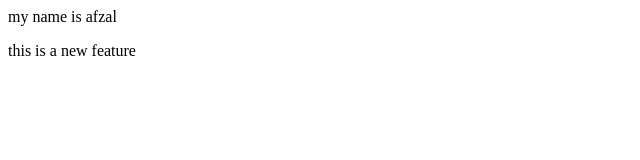
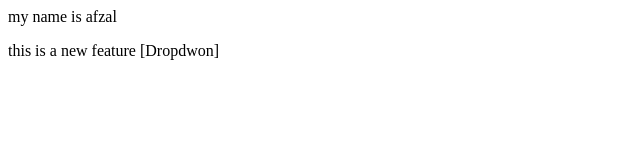
Before and after one commit to AfzalHussain-prog/localRepo, a plain HTML site: page index.html in a window 1280 px wide. Shown: the full height of the page, 0-640 px from the left. Drawn offline with Linux system fonts and the light colour scheme.

```diff
--- a/index.html
+++ b/index.html
@@ -1,2 +1,2 @@
 <p>my name is afzal</p>
-<p>this is a new feature</p>
+<p>this is a new feature [Dropdwon]</p>
```
